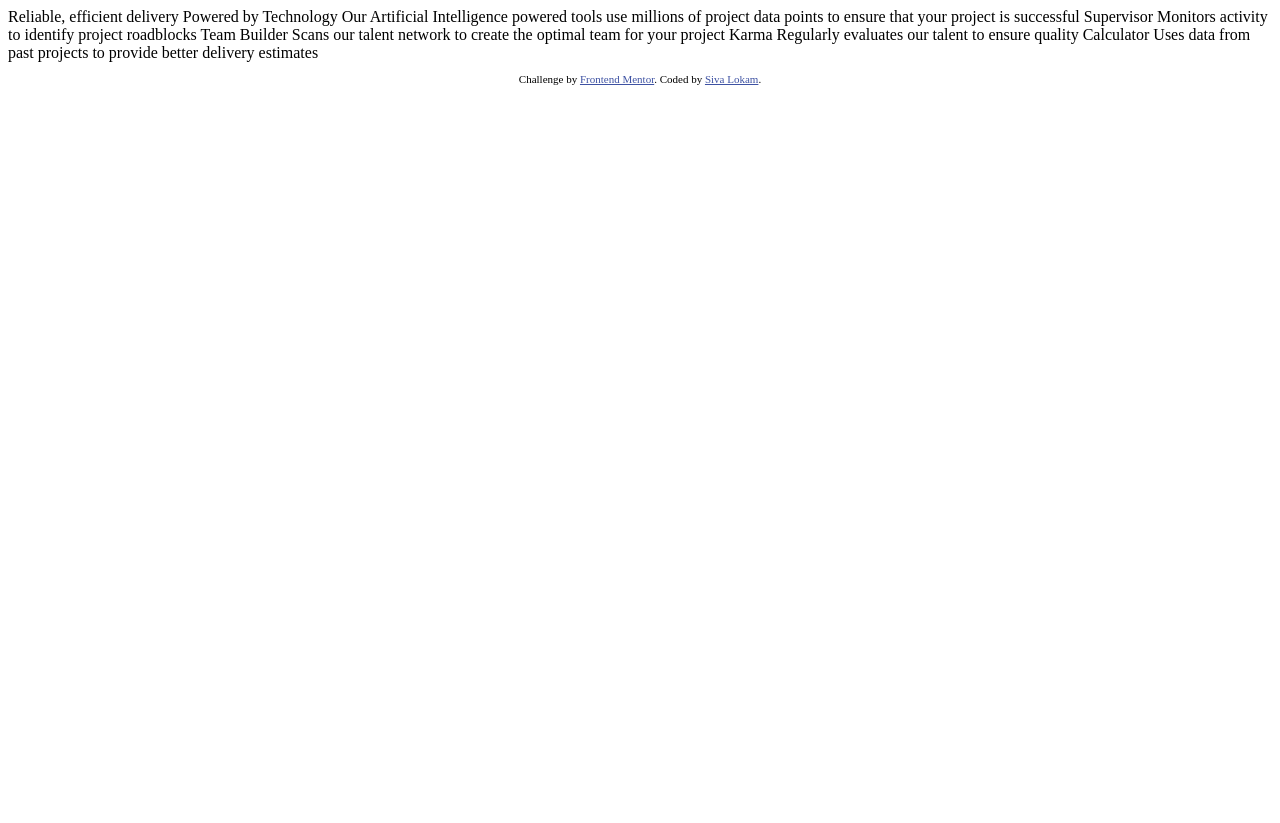
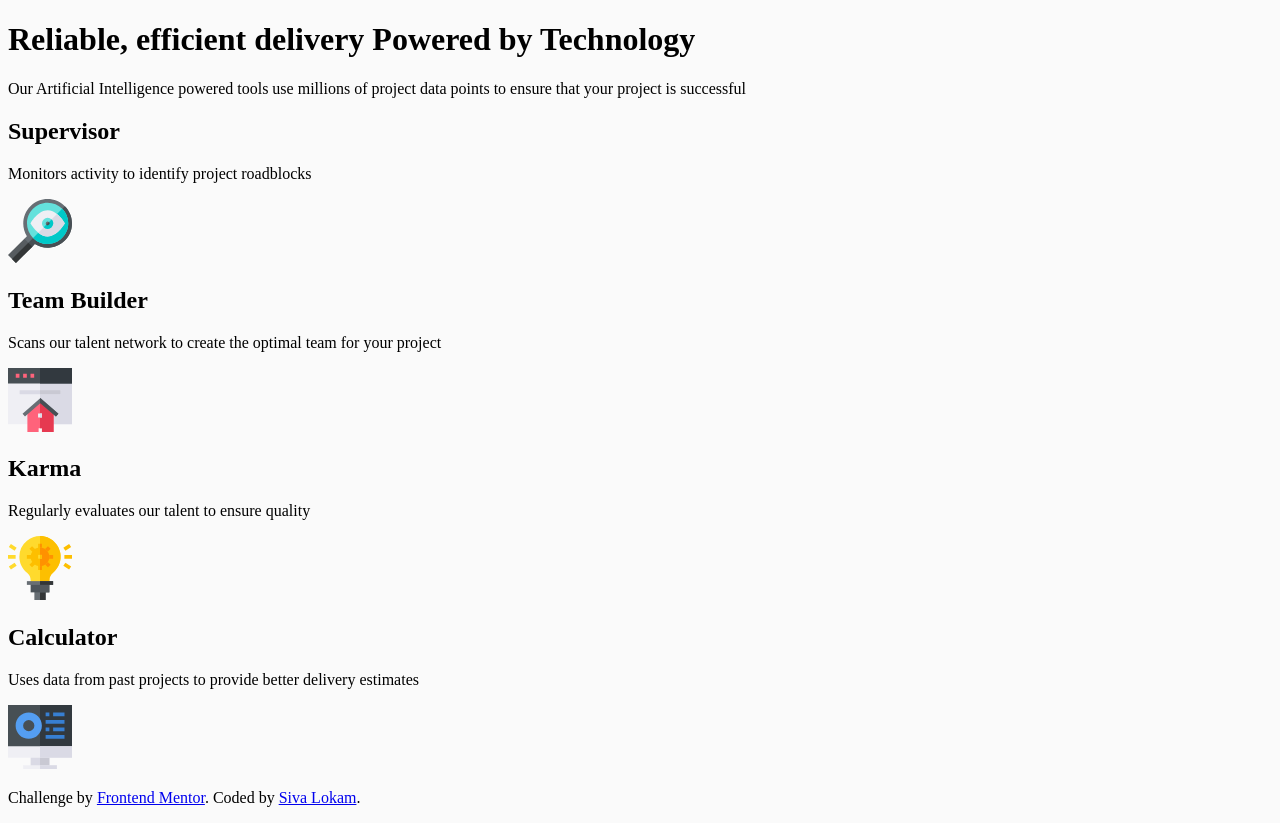
Before and after one commit to krishnalokam/challenges, a plain HTML site: page four-card-feature-section-master/index.html in a window 1280 px wide. Before the commit the page ends 800 px from the top, so only its background shows below. Drawn offline with Linux system fonts and the light colour scheme.

Commit message:
basic css

```diff
--- a/four-card-feature-section-master/index.html
+++ b/four-card-feature-section-master/index.html
@@ -8,35 +8,43 @@
 
   <title>Frontend Mentor | Four card feature section</title>
 
-  <!-- Feel free to remove these styles or customise in your own stylesheet 👍 -->
-  <style>
-    .attribution { font-size: 11px; text-align: center; }
-    .attribution a { color: hsl(228, 45%, 44%); }
-  </style>
+  <link rel="stylesheet" href="styles.css">
+
 </head>
 <body>
+  <header>
+    <h1> Reliable, efficient delivery
+        <span> Powered by Technology </span>
+    </h1>
+    <p>Our Artificial Intelligence powered tools use millions of project data points
+      to ensure that your project is successful
+    </p>
+  </header>
 
-  Reliable, efficient delivery
-  Powered by Technology
-
-  Our Artificial Intelligence powered tools use millions of project data points
-  to ensure that your project is successful
-
-  Supervisor
-  Monitors activity to identify project roadblocks
-
-  Team Builder
-  Scans our talent network to create the optimal team for your project
-
-  Karma
-  Regularly evaluates our talent to ensure quality
-
-  Calculator
-  Uses data from past projects to provide better delivery estimates
-
-
+  <div class="cards-section">
+      <div class="card">
+        <h2>Supervisor</h2>
+        <p> Monitors activity to identify project roadblocks</p>
+        <img src="images/icon-supervisor.svg" alt="supervisor">
+      </div>
+      <div class="card">
+        <h2>Team Builder</h2>
+        <p> Scans our talent network to create the optimal team for your project</p>
+        <img src="images/icon-team-builder.svg" alt="team-builder">
+      </div>
+      <div class="card">
+        <h2>Karma</h2>
+        <p> Regularly evaluates our talent to ensure quality</p>
+        <img src="images/icon-karma.svg" alt="">
+      </div>
+      <div class="card">
+        <h2>Calculator</h2>
+        <p>Uses data from past projects to provide better delivery estimates</p>
+        <img src="images/icon-calculator.svg" alt="">
+      </div>
+    </div>
   <footer>
-    <p class="attribution">
+    <p>
       Challenge by <a href="https://www.frontendmentor.io?ref=challenge" target="_blank">Frontend Mentor</a>.
       Coded by <a href="#">Siva Lokam</a>.
     </p>
--- /dev/null
+++ b/four-card-feature-section-master/styles.css
@@ -0,0 +1,3 @@
+body {
+    background-color: hsl(0, 0%, 98%);
+}
```
Also changed, not shown: 1 other file.
